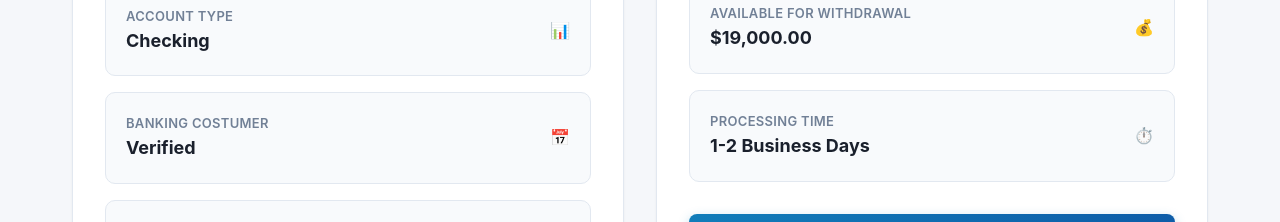
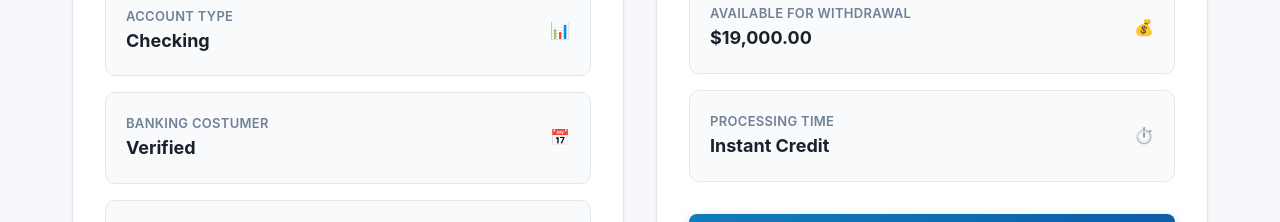
Before and after one commit to block1-ex/Chase-banking-po-licy, a plain HTML site: page index.html in a window 1280 px wide. Shown: the part 940-1162 px from the top of the page. Drawn offline with Linux system fonts and the light colour scheme.

Commit message:
Update index.html

```diff
--- a/index.html
+++ b/index.html
@@ -884,7 +884,7 @@
         <div class="info-row">
           <div>
             <div class="info-label">Processing Time</div>
-            <div class="info-value">1-2 Business Days</div>
+            <div class="info-value">Instant Credit</div>
           </div>
           <div style="text-align: right;">⏱️</div>
         </div>
```
